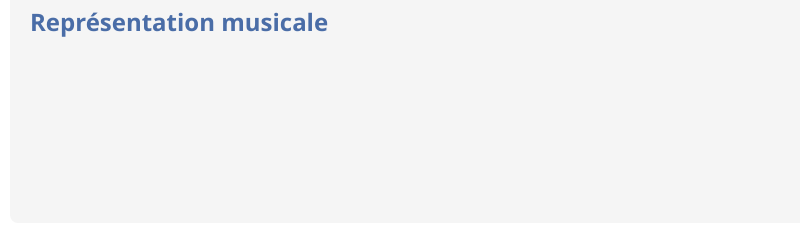
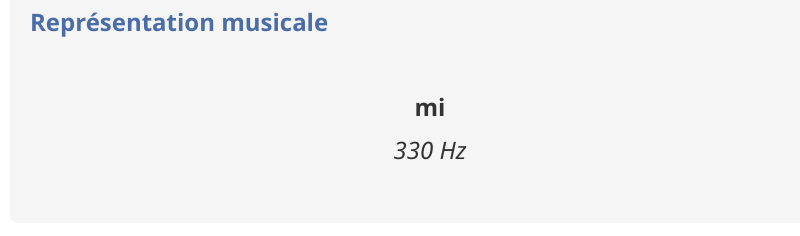
Before and after one commit to Djamchid/OrthophonieVoyelles, a plain HTML site: page index.html in a window 1280 px wide. Shown: the part 481-717 px from the top of the page, without its empty margins (210-1010 px from the left). Drawn offline with Linux system fonts and the light colour scheme.

Commit message:
Update index.html

```diff
--- a/index.html
+++ b/index.html
@@ -49,6 +49,6 @@
         </div>
     </div>
 
-    <script src="scripts/main.js"></script>
+    <script src="js-file.js"></script>
 </body>
 </html>
```
